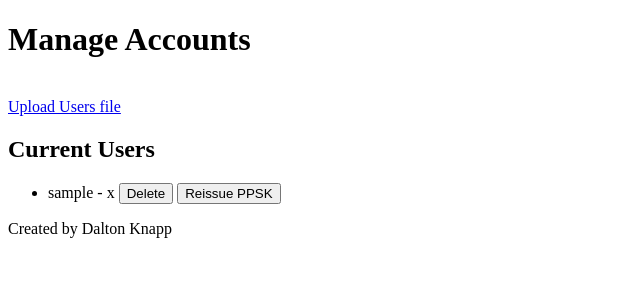
After one commit to PortMaster1/Plumbing-Repair, a Flask app: template templates/manage.html in a window 1280 px wide. The commit adds this page. Shown: the top 300 px of the page, without its empty margins (0-640 px from the left). Run offline with Flask 3, Linux system fonts and the light colour scheme; the template is opened without the code that fills it: most values are stand-ins (such as "Sample title", 1, 10 or a date in 2020).

Commit message:
Updates to server.py, userlist_generator.py, and templates

```diff
--- a/server.py
+++ b/server.py
@@ -14,13 +14,28 @@ r = Reissue()
 def index():
     return render_template('index.html')
 
-@app.route('setup')
-def setup_accounts():
-    return render_template('setup.html')
+@app.route('/manage')
+def manage_accounts():
+    if request.method == 'POST':
+        print("Generating accounts...")
+    users = g.all_accounts
+    return render_template('manage.html', users=users)
 
-@app.route('manage')
-def manage_accounts():
-    return render_template('manage.html')
+@app.route('/reissue', methods=['POST'])
+def reissue_account():
+    username = request.form.get('username')
+    if not username:
+        return 'Username is required.', 400
+
+    account = r.find_user(username)
+    if not account:
+        return f'Account for {username} not found.', 404
+
+    ppsk = r.reissue(account)
+    if not ppsk:
+        return 'Failed to reissue account.', 500
+
+    return jsonify({'username': username, 'ppsk': ppsk})
 
 @app.route('/upload', methods=['POST'])
 def upload_file():
--- a/templates/index.html
+++ b/templates/index.html
@@ -6,10 +6,10 @@
 <body>
     <h1>FreeRADIUS WiFi Manager</h1>
     <br>
-    <a href="/setup">Setup Accounts</a>
-    <br>
     <a href="/manage">Manage Accounts</a>
-
+    <p>
+        If you are setting up FreeRADIUS for the first time, please go to <a href="/upload">Setup Accounts</a> to upload a file containing user credentials.
+    </p>
     <footer>
         <p> Created by Dalton Knapp </p>
     </footer>
--- /dev/null
+++ b/templates/manage.html
@@ -0,0 +1,33 @@
+<!DOCTYPE html>
+<html>
+<head>
+    <meta charset="UTF-8" />
+    <title>Manage Accounts - FreeRADIUS</title>
+</head>
+<body>
+    <h1>Manage Accounts</h1>
+    <br>
+    <a href="/upload">Upload Users file</a>
+    <br>
+    <div>
+        <h2>Current Users</h2>
+        <ul>
+            {% for user in users %}
+                <li>
+                    {{ user.username }} - {{ user.password }}
+                    <form action="/delete_user" method="post" style="display:inline;">
+                        <input type="hidden" name="username" value="{{ user.username }}">
+                        <button type="submit">Delete</button>
+                    </form>
+                    <form action="/reissue_ppsk" method="post" style="display:inline;">
+                        <input type="hidden" name="username" value="{{ user.username }}">
+                        <button type="submit">Reissue PPSK</button>
+                    </form>
+                </li>
+            {% endfor %}
+        </ul>
+    </div>
+    <footer>
+        <p>Created by Dalton Knapp</p>
+</body>
+</html>
--- a/userlist_generator.py
+++ b/userlist_generator.py
@@ -1,5 +1,6 @@
 import os, sys, string, secrets
 import subprocess
+import re
 
 entry_template = """username Cleartext-Password := "password"
 		Reply-Message := "Welcome to the network!"
@@ -10,6 +11,7 @@ outfile = "/tmp/authorize"
 
 class Generate:
 	def __init__(self, path="./users.txt"):
+		self._all_accounts = {}
 		self.path = path
 		self.users = []
 		self.accounts = []
@@ -35,19 +37,43 @@ class Generate:
 					users.append(line)
 			self.users = users.copy()
 			return users
-		except e:
+		except FileNotFoundError as e:
 			print("Error reading file.")
 			raise e
 
 	def setup_accounts(self):
 		self.accounts.clear()
+		self.all_accounts.clear()
 		accounts = []
 		for user in self.users:
-			accounts.append(entry_template.replace("username", user).replace("password", self.generate_ppsk()))
+			ppsk = self.generate_ppsk()
+			self._all_accounts[user] = ppsk
+			accounts.append(entry_template.replace("username", user).replace("password", ppsk))
 		for account in accounts:
 			print(account)
 		self.accounts = accounts.copy()
 		return accounts
+
+	@property
+	def all_accounts(self):
+		if self._all_accounts != {}:
+			return self._all_accounts
+		self.get_users()
+		with open(infile, "r") as f:
+			for line in f:
+				if line.startswith("\t\t"):
+					continue
+				if "Cleartext-Password" in line:
+					username = line.split()[0]
+					password = re.search(r'"([^"]*)"', line).group(1)
+					self._all_accounts[username] = password
+		return self._all_accounts
+
+	@all_accounts.setter
+	def all_accounts(self, value):
+		if not isinstance(value, dict):
+			raise TypeError("Value must be a dictionary.")
+		self._all_accounts = value
 
 	def write_userfile(self):
 		with open(outfile, "w") as f:
```
Also changed, not shown: templates/upload.html (added, +19 -0 lines).
